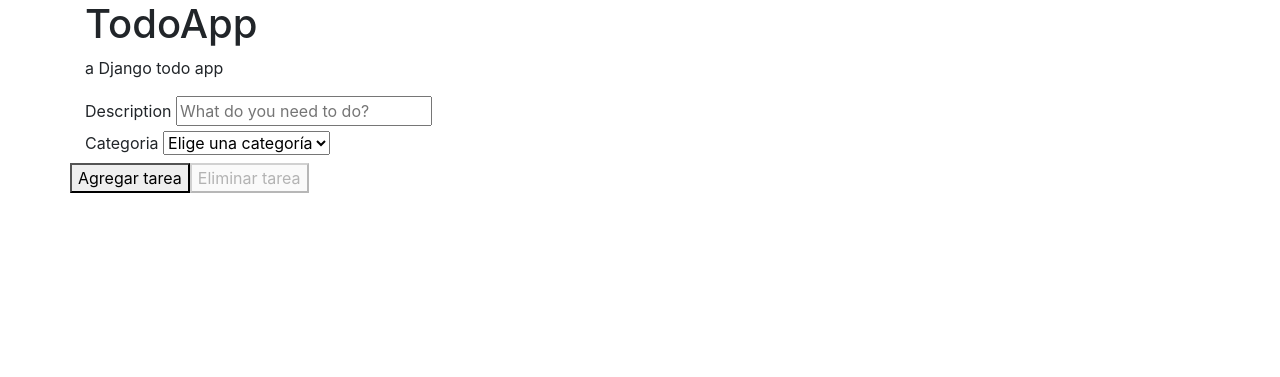
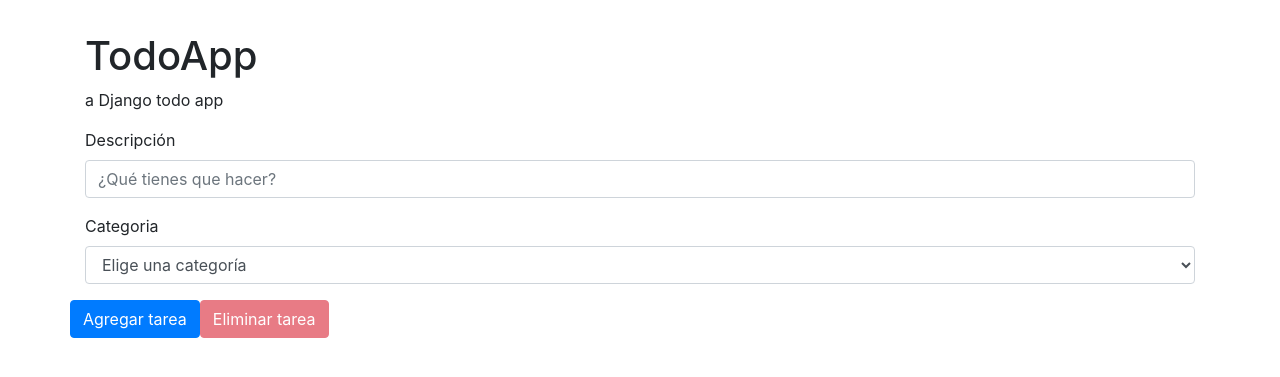
Before and after one commit to Aux-Ing-1/Auxiliar1-Django, a Django app: template todoapp/templates/todoapp/index.html in a window 1280 px wide. Shown: the top 377 px of the page. Run offline with Django 3.2, Linux system fonts and the light colour scheme; the template is opened without the code that fills it, so the values that code supplies are empty; some libraries are stand-ins or nearby versions.

Commit message:
html enchulado con bootstrap

```diff
--- a/todoapp/templates/todoapp/index.html
+++ b/todoapp/templates/todoapp/index.html
@@ -6,8 +6,8 @@
         <link rel="stylesheet" href="https://stackpath.bootstrapcdn.com/bootstrap/4.5.2/css/bootstrap.min.css" integrity="sha384-JcKb8q3iqJ61gNV9KGb8thSsNjpSL0n8PARn9HuZOnIxN0hoP+VmmDGMN5t9UJ0Z" crossorigin="anonymous">
     </head>
     <body>
-       <div class="container">
-           <div class="content">
+       <div class="container" style="margin-top: 2em">
+
            <!-- Encabezado de la página-->
                <h1>TodoApp</h1>
                <p class="tagline">a Django todo app</p>
@@ -15,13 +15,13 @@
                <form action="" method="post">
                {% csrf_token %} <!-- csrf token for basic security -->
                    <!-- Formulario de nueva tarea-->
-                   <div class="inputContainer">
-                       <label for="description">Description</label>
-                       <input type="text" id="description" class="taskName" placeholder="What do you need to do?" name="description" required>
+                   <div class="form-group">
+                       <label for="description">Descripción</label>
+                       <input type="text" id="description" class="form-control" placeholder="¿Qué tienes que hacer?" name="descripcion" required>
                    </div>
-                   <div class="inputContainer half last">
+                   <div class="form-group">
                        <label for="categoria">Categoria</label>
-                       <select id="category" class="taskCategory" name="category_select">
+                       <select id="category"  class="form-control" name="category_select">
                        <option class="disabled" value="">Elige una categoría</option>
                        {% for category in categorias %}
                            <option class="" value="{{ categoria.name }}" name="{{ categoria.name }}">{{ categoria.name }}</option>
@@ -31,8 +31,8 @@
                     <!-- Fin formulario de nueva tarea -->
                     <!-- Botones para agregar o eliminar tarea -->
                    <div class="row">
-                       <button class="taskAdd" name="taskAdd" type="submit"><i class="fa fa-plus icon"></i>Agregar tarea</button>
-                       <button disabled class="taskDelete" name="taskDelete" formnovalidate="" type="submit" onclick="$('input#sublist').click();"><i class="fa fa-trash-o icon"></i>Eliminar tarea</button>
+                       <button class="btn btn-primary" name="taskAdd" type="submit"><i class="fa fa-plus icon"></i>Agregar tarea</button>
+                       <button disabled class="btn btn-danger" name="taskDelete" formnovalidate="" type="submit" onclick="$('input#sublist').click();"><i class="fa fa-trash-o icon"></i>Eliminar tarea</button>
                    </div>
                     <!-- Fin botones para agregar o eliminar tarea -->
                      <!-- Lista de las tareas existentes -->
@@ -48,7 +48,6 @@
                    </ul>
                <!-- Fin de la lista de tareas existentes-->
                </form>
-           </div><!-- content -->
        </div><!-- container -->
 
 <script src="https://ajax.googleapis.com/ajax/libs/jquery/3.2.1/jquery.min.js"></script>
```
